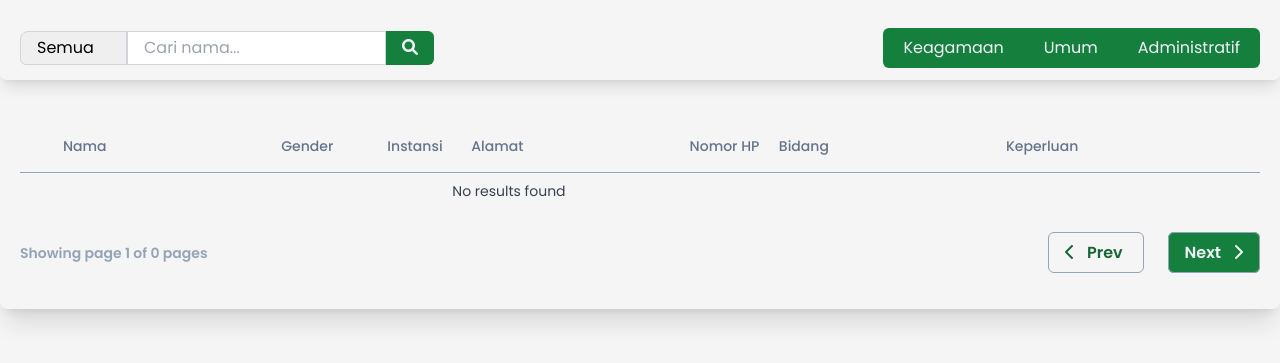
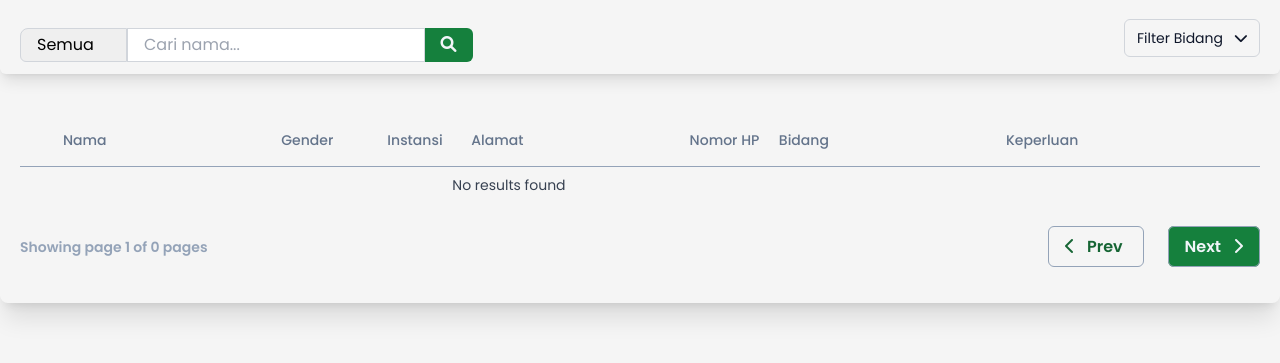
Before and after one commit to AthallahZachari/BukuTamu-Kanwil-Kementrian-Agama-DIY, a PHP site: page /pages/admin/table.php in a window 1280 px wide. Shown: the top 363 px of the page. Run offline with PHP 8.4, Linux system fonts and the light colour scheme; data that the repository does not hold is empty; some libraries are stand-ins or nearby versions.

Commit message:
filter bidang fixed

```diff
--- /dev/null
+++ b/pages/admin/script.js
@@ -0,0 +1,15 @@
+document.getElementById('dropdownButton').addEventListener('click', function() {
+    document.getElementById('dropdownMenu').classList.toggle('hidden');
+});
+
+document.querySelectorAll('#dropdownMenu li').forEach(function(item) {
+    item.addEventListener('click', function() {
+        const selectedValue = this.getAttribute('data-value');
+        document.getElementById('kepentinganID').value = selectedValue;
+        document.getElementById('dropdownButton').textContent = this.textContent;
+        document.getElementById('dropdownMenu').classList.add('hidden');
+
+        // Submit form setelah nilai diset
+        document.getElementById('filterBidang').submit();
+    });
+});
--- a/pages/admin/table.php
+++ b/pages/admin/table.php
@@ -1,14 +1,14 @@
 <?php
 include '../../includes/connection/admincontrol.php';
 include '../../includes/header.php';
-
 
 ?>
 
 <!-- Tampilkan form pencarian -->
 <div class="min-h-[60vh] mx-auto pb-6">
     <section class="shadow-lg rounded-md my-4 py-3 px-5 w-full flex justify-between ">
-        <form method="GET" action="dashboard.php" class="w-[80%] flex items-center ">
+
+        <form method="GET" action="" class="w-[80%] flex items-center ">
             <select name="filter" id="filter" class=" appearance-none rounded-tl-lg rounded-bl-md px-4 py-[4.0px] border border-gray-300 focus:outline-none focus:ring-1 focus:ring-emerald-400">
                 <option value="" disabled <?= $filter === 'all' ? 'selected' : '' ?>>Filter</option>
                 <option value="all" <?= $filter === 'all' ? 'selected' : '' ?>>Semua</option>
@@ -22,13 +22,21 @@ include '../../includes/header.php';
                 <i class="fa-solid fa-magnifying-glass"></i>
             </button>
         </form>
-        <nav class=" text-slate-100 ">
-            <ul class=" bg-green-700 rounded-md flex justify-center items-center align-middle">
-                <li class="px-5 py-2 hover:bg-green-900 cursor-pointer rounded-tl-md rounded-bl-md transition-all duration-300">Keagamaan</li>
-                <li class="px-5 py-2 hover:bg-green-900 cursor-pointer transition-all duration-300">Umum</li>
-                <li class="px-5 py-2 hover:bg-green-900 cursor-pointer rounded-tr-md rounded-br-md transition-all duration-300">Administratif</li>
-            </ul>
-        </nav>
+        <form id="filterBidang" method="POST" action="">
+            <nav class=" text-sm text-slate-900 ">
+                <a id="dropdownButton" class="w-full px-3 py-2 rounded-md border border-gray-300 hover:bg-slate-100 transition-all duration-300 hover:cursor-pointer focus:outline-none focus:ring-1 focus:ring-emerald-400">
+                    Filter Bidang <i class="fa-solid fa-chevron-down ml-2"></i>
+                </a>
+                <div id="dropdownMenu" class="hidden absolute mt-2 z-10 bg-white border border-gray-300 rounded-md shadow-lg">
+                    <ul>
+                        <?php foreach ($options as $option) { ?>
+                            <li class="px-4 py-2 cursor-pointer hover:bg-gray-100" data-value="<?= $option['text']; ?>"><?= $option['text']; ?></li>
+                        <?php } ?>
+                    </ul>
+                </div>
+                <input type="hidden" name="kepentingan" id="kepentinganID" />
+            </nav>
+        </form>
     </section>
 
 
@@ -102,3 +110,4 @@ include '../../includes/header.php';
         </section>
     </div>
 </div>
+<script src="./script.js"></script>
--- a/pages/pengunjung/form_pengunjung.php
+++ b/pages/pengunjung/form_pengunjung.php
@@ -74,6 +74,7 @@ $options = [
             <label for="telephone" class="block text-slate-800 font-semibold px-1 pb-2">Nomor Telephone</label>
             <input required type="text" name="telepon" id="telepon" class="w-[70%] rounded-md px-4 py-1 border border-gray-300 focus:outline-none focus:ring-1 focus:ring-emerald-400">
         </div>
+
         <div class="min-w-[30%] text-sm font-semibold">
             <a id="dropdownButton" class="w-full px-3 py-2 rounded-md border border-gray-300 hover:cursor-pointer focus:outline-none focus:ring-1 focus:ring-emerald-400">
                 Bidang Kepentingan <i class="fa-solid fa-chevron-down ml-2"></i>
@@ -87,6 +88,7 @@ $options = [
             </div>
             <input type="hidden" name="kepentingan" id="kepentinganID" />
         </div>
+
     </section>
 
     <!-- KEPERLUAN -->
```
Also changed, not shown: includes/connection/admincontrol.php (+48 -10 lines).
